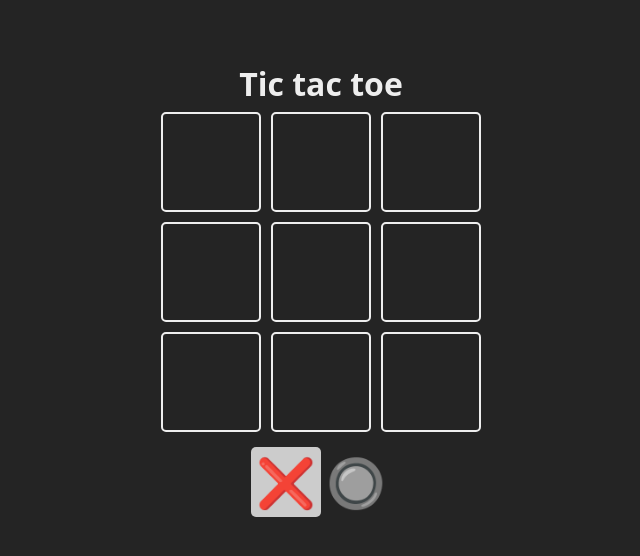
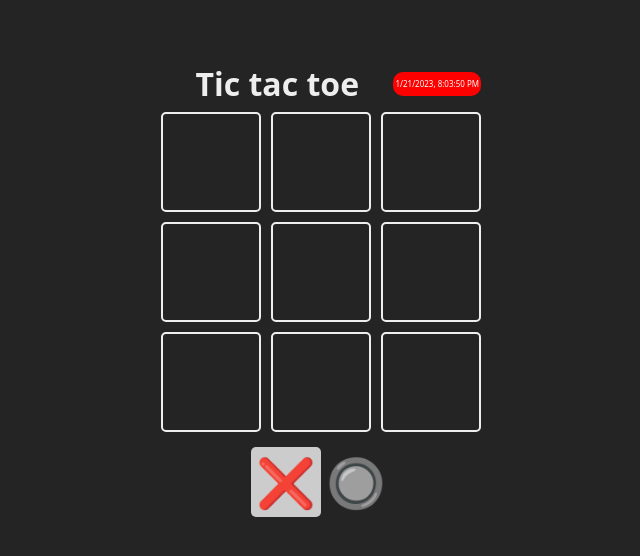
Before and after one commit to amaiagalvez/react, a React (Vite) app in the folder Projects/02-tictactoc/: page / in a window 1280 px wide. Shown: the top 556 px of the page, without its empty margins (319-959 px from the left). Built offline with nearby package versions, Linux system fonts and the light colour scheme.

Commit message:
sortu konponenteak

```diff
--- a/Projects/02-tictactoc/src/App.jsx
+++ b/Projects/02-tictactoc/src/App.jsx
@@ -1,66 +1,20 @@
 import { useState } from 'react'
 import conffety from 'canvas-confetti'
 import './App.css'
-
-const TURNS = {
-    X: '❌',
-    O: '🔘'
-}
-
-const WINNER_COMBOS = [
-    [0,1,2],
-    [3,4,5],
-    [6,7,8],
-    [0,3,6],
-    [1,4,7],
-    [2,5,8],
-    [0,4,8],
-    [2,4,6],
-]
-
-const Square = ({ children, isSelected, updateBoard, index }) => {
-
-    const className = `square ${isSelected ? 'is-selected' : ''}`
-
-    const handleClick = () => {
-        updateBoard(index)
-    }
-
-    return (
-        <div className={className} onClick={handleClick}>
-            {children}
-        </div>
-    )
-}
+import { Square } from './components/Square'
+import { TURNS } from './logic/constants'
+import { checkWinner, checkEndGame } from './logic/board'
+import { WinnerModal } from './components/WinnerModal'
 
 function App() {
     const [board, setBoard] = useState(Array(9).fill(null));
     const [turn, setTurn] = useState(TURNS.X)
     const [winner, setWinner] = useState(null) /* null - no hay ganador, false - empate */
 
-    const checkWinner = (boardToCheck) => {
-        for (const combo of WINNER_COMBOS) {
-            const [a, b, c] = combo
-            if (boardToCheck[a] &&
-                boardToCheck[a] === boardToCheck[b] &&
-                boardToCheck[a] === boardToCheck[c]) {
-                    //the winner is
-                     return boardToCheck[a]
-                }
-        }
-
-        //si no hay ganador
-        return null
-    }
-
     const resetGame = () => {
         setBoard(Array(9).fill(null))
         setTurn(TURNS.X)
         setWinner(null)
-    }
-
-    const checkEndGame = (newBoard) => {
-        return newBoard.every((square) => square !== null)
     }
 
     const updateBoard = (index) => {
@@ -94,8 +48,10 @@ function App() {
         }
     }
 
+    var today = new Date();
     return (
         <main className='board'>
+            <span className='time'>{today.toLocaleString()}</span>
             <h1>Tic tac toe</h1>
             <section className='game'>
             {
@@ -122,22 +78,7 @@ function App() {
                 </Square>
             </section>
 
-            {
-                winner !== null && (
-                    <section className='winner'>
-                        <div className='text'>
-                            <h2>{ winner === false ? 'Berdinketa' : 'Irabazlea: ' }
-                            </h2>
-                            <header className='win'>
-                                {winner && <Square>{winner}</Square>}
-                            </header>
-                            <footer>
-                                <button onClick={resetGame}>Hasi berriro</button>
-                            </footer>
-                        </div>
-                    </section>
-                )
-            }
+            <WinnerModal winner={winner} resetGame={resetGame} />
         </main>
     )
 }
--- /dev/null
+++ b/Projects/02-tictactoc/src/components/Square.jsx
@@ -0,0 +1,14 @@
+export const Square = ({ children, isSelected, updateBoard, index }) => {
+
+    const className = `square ${isSelected ? 'is-selected' : ''}`
+
+    const handleClick = () => {
+        updateBoard(index)
+    }
+
+    return (
+        <div className={className} onClick={handleClick}>
+            {children}
+        </div>
+    )
+}
--- /dev/null
+++ b/Projects/02-tictactoc/src/components/WinnerModal.jsx
@@ -0,0 +1,21 @@
+import { Square } from "./Square"
+
+export function WinnerModal({winner, resetGame}) {
+    if(winner === null) return null
+
+    const winnerText = winner === false ? 'Berdinketa' : 'Irabazlea: '
+
+    return (
+        <section className='winner'>
+            <div className='text'>
+                <h2>{winnerText}</h2>
+                <header className='win'>
+                    {winner && <Square>{winner}</Square>}
+                </header>
+                <footer>
+                    <button onClick={resetGame}>Hasi berriro</button>
+                </footer>
+            </div>
+        </section>
+    )
+}
--- a/Projects/02-tictactoc/src/index.css
+++ b/Projects/02-tictactoc/src/index.css
@@ -130,3 +130,12 @@ body {
   cursor: pointer;
   font-size: 48px;
 }
+
+.time {
+  float: right;
+  font-size: 0.5rem;
+  color: #fff;
+  background-color: rgb(255, 0, 0);
+  padding: 0px 2px 0px 2px;
+  border-radius: 10px;
+}
--- /dev/null
+++ b/Projects/02-tictactoc/src/logic/board.js
@@ -0,0 +1,19 @@
+import { WINNER_COMBOS } from './constants'
+
+export const checkWinner = (boardToCheck) => {
+    for (const combo of WINNER_COMBOS) {
+        const [a, b, c] = combo
+        if (boardToCheck[a] &&
+            boardToCheck[a] === boardToCheck[b] &&
+            boardToCheck[a] === boardToCheck[c]) {
+            //the winner is
+            return boardToCheck[a]
+        }
+    }
+    //si no hay ganador
+    return null
+}
+
+export const checkEndGame = (newBoard) => {
+    return newBoard.every((square) => square !== null)
+}
--- /dev/null
+++ b/Projects/02-tictactoc/src/logic/constants.js
@@ -0,0 +1,15 @@
+export const TURNS = {
+    X: '❌',
+    O: '🔘'
+}
+
+export const WINNER_COMBOS = [
+    [0, 1, 2],
+    [3, 4, 5],
+    [6, 7, 8],
+    [0, 3, 6],
+    [1, 4, 7],
+    [2, 5, 8],
+    [0, 4, 8],
+    [2, 4, 6],
+]
```
